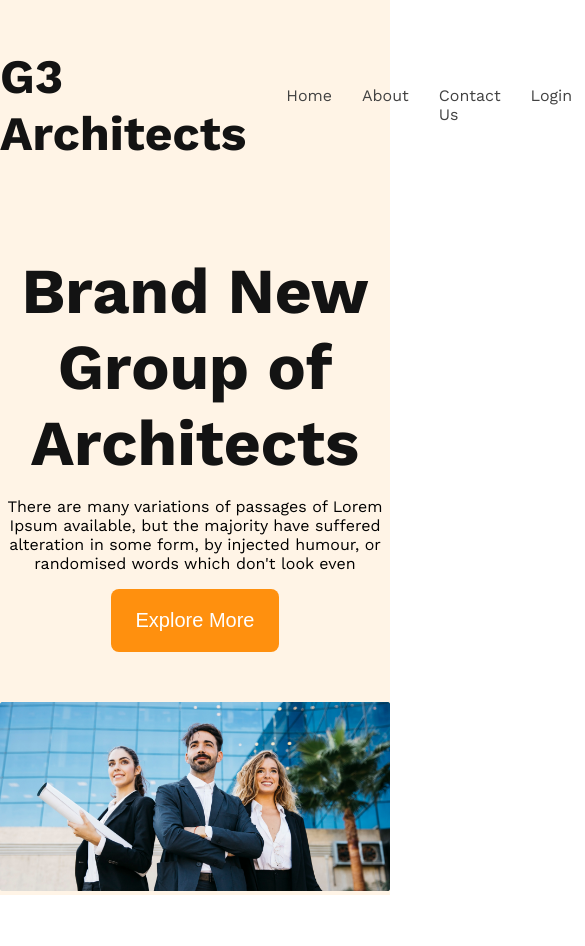
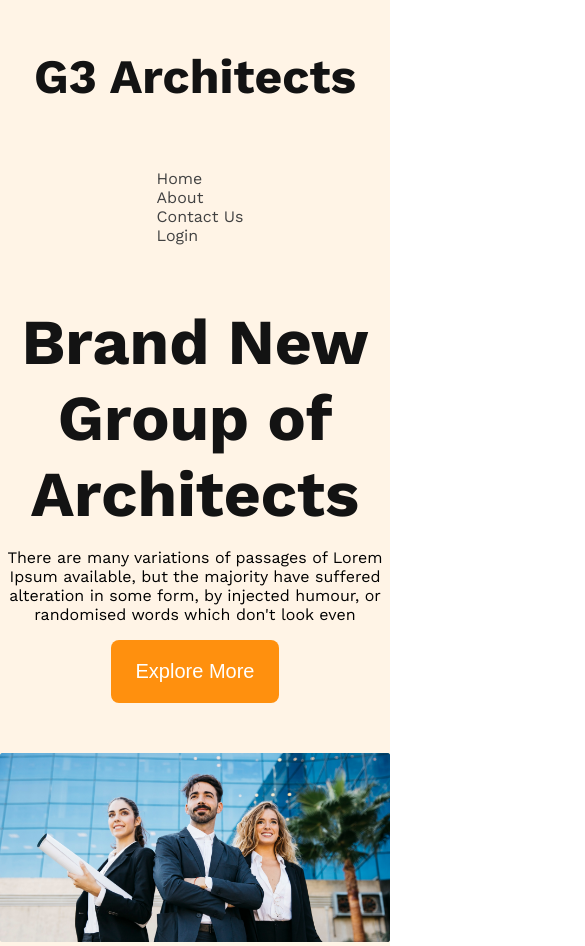
Before and after one commit to A-N-I-K-Khondokar/g3-responsive-website, a plain HTML site: page index.html in a window 390 px wide. Shown: the whole page, 585 px wide, since content can reach past the window. Before the commit the page ends 895 px from the top, so only its background shows below. Drawn offline with nearby package versions, Linux system fonts and the light colour scheme.

Commit message:
resposiveness of the header section

```diff
--- a/index.html
+++ b/index.html
@@ -12,7 +12,7 @@
         <nav class="nav-bar display-flex">
             <h3 class="brand">G3 Architects</h3>
 
-            <ul class="lsit-items display-flex">
+            <ul class="list-items display-flex">
                 <li class="item"><a href="" class="list-link dark-02">Home</a></li>
                 <li class="item"><a href="" class="list-link dark-02">About</a></li>
                 <li class="item"><a href="" class="list-link dark-02">Contact Us </a></li>
--- a/styles/architect.css
+++ b/styles/architect.css
@@ -86,3 +86,11 @@ main{
     font-size: 1rem;
     margin-top:20px 0;
 }
+
+/* responsive-media query */
+@media screen and (max-width:576px) {
+    .nav-bar,.list-items{
+        flex-direction: column;
+    }
+
+}
```
